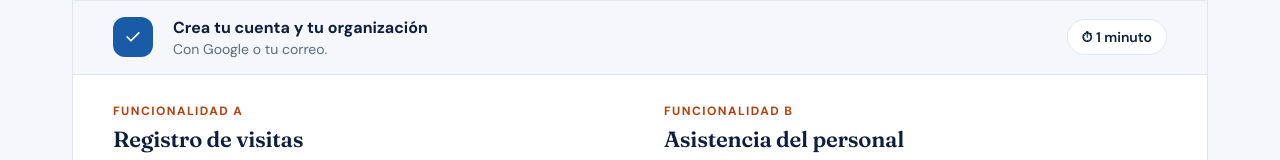
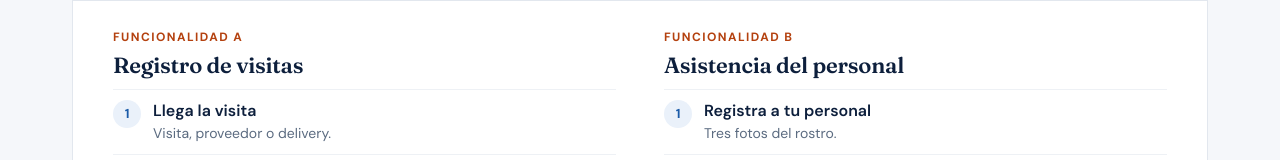
Before and after one commit to Pragma-TI/Pragma-TI, a website: page videos.html in a window 1280 px wide. Shown: the part 783-943 px from the top of the page. Drawn offline with Linux system fonts and the light colour scheme.

Commit message:
Catálogo: se quita la franja del primer paso de cada app
Co-Authored-By: Claude Opus 5.5 <noreply@anthropic.com>

```diff
--- a/videos.html
+++ b/videos.html
@@ -107,16 +107,8 @@
     .video .pie > span:first-child { background: rgba(13,31,60,.82); padding: 4px 10px; border-radius: 8px; }
     .video .demo { font-size: 12px; font-weight: 700; letter-spacing: .08em; text-transform: uppercase; background: var(--naranja); color: var(--tinta); padding: 4px 10px; border-radius: 999px; }
 
-    /* Primer paso */
-    .franja { display: flex; flex-wrap: wrap; align-items: center; gap: 16px 20px; padding: 16px 40px; background: var(--fondo); border-top: 1px solid var(--borde); border-bottom: 1px solid var(--borde); }
-    .franja-ic { width: 40px; height: 40px; border-radius: 12px; background: var(--acento); color: #fff; display: flex; align-items: center; justify-content: center; flex-shrink: 0; }
-    .franja-txt { flex: 1 1 280px; min-width: 0; }
-    .franja-txt b { display: block; font-size: 16px; }
-    .franja-txt span { display: block; margin-top: 2px; font-size: 14px; color: var(--suave); }
-    .tiempo { font-size: 14px; font-weight: 600; background: var(--blanco); border: 1px solid var(--borde); padding: 8px 14px; border-radius: 999px; }
-
     /* Funcionalidades */
-    .grupos { display: flex; flex-wrap: wrap; gap: 28px 48px; padding: 28px 40px; }
+    .grupos { display: flex; flex-wrap: wrap; gap: 28px 48px; padding: 28px 40px; border-top: 1px solid var(--borde); }
     .grupo { flex: 1 1 340px; min-width: 0; }
     .grupo.ancho2 { flex: 2 1 560px; }
     .grupo .etiqueta { font-size: 12px; margin-bottom: 6px; }
@@ -154,7 +146,6 @@
       .intro-video { max-width: none; }
       .intro h2 { font-size: 30px; }
       .desc { font-size: 16px; }
-      .franja { padding: 14px 20px; }
       .grupos { gap: 24px; padding: 22px 20px 24px; }
       .grupo.ancho2 ol { grid-template-columns: minmax(0, 1fr); }
       .resultados { grid-template-columns: minmax(0, 1fr); padding: 0 20px 24px; }
@@ -199,7 +190,6 @@
       lista: 'PLNiqJejKUFGY', inicio: 'lynC4b8buSo', portada: 'cSY4n4giEVA',
       desc: 'Control de asistencia del personal y registro de ingreso y salida de visitas, con foto, hora y ubicación.',
       para: ['Empresas y pymes', 'Obras y proyectos', 'Clínicas y colegios', 'Edificios y recepciones'],
-      inicioCuenta: ['Crea tu cuenta y tu organización', 'Con Google o tu correo.', '1 minuto'],
       grupos: [
         { eti: 'Funcionalidad A', tit: 'Registro de visitas', pasos: P([['Llega la visita', 'Visita, proveedor o delivery.'], ['Foto a su DNI', 'Los datos se llenan solos.'], ['Ingreso registrado', 'Con hora, foto y ubicación.'], ['Marca su salida', 'Sabes quién sigue dentro.']]) },
         { eti: 'Funcionalidad B', tit: 'Asistencia del personal', pasos: P([['Registra a tu personal', 'Tres fotos del rostro.'], ['Asigna su horario', 'Días, entrada y salida.'], ['Marca con una foto', 'Reconoce su rostro.'], ['Tardanzas y horas', 'Se calculan solas.']]) },
@@ -209,7 +199,6 @@
       lista: 'PLamHDec3hxIA', inicio: 'X5WpRR3V0wE', portada: 'EAMdZabqUGQ',
       desc: 'Gestiona una reunión de forma dinámica: convocatoria, quórum en vivo, votaciones en tiempo real y resultados publicados en acta.',
       para: ['Asociaciones y juntas vecinales', 'Cooperativas', 'Clubes, gremios y sindicatos', 'Directorios y juntas de accionistas'],
-      inicioCuenta: ['Crea tu organización y tu padrón', 'Pégalo desde Excel.', '2 minutos'],
       grupos: [
         { eti: 'El administrador', tit: 'Convoca y controla', pasos: P([['Crea la reunión', 'Fecha, quórum y puntos.'], ['Convoca a todos', 'Por correo y WhatsApp.'], ['Quórum en vivo', 'Sube mientras llegan.'], ['Abre cada votación', 'Y ciérrala al terminar.']]) },
         { eti: 'El participante', tit: 'Se registra y vota', pasos: P([['Abre su enlace', 'Desde su celular.'], ['Escribe su DNI', 'Sin crear una cuenta.'], ['Vota con un toque', 'Y confirma su voto.'], ['¿No puede ir?', 'Delega con carta poder.']]) },
@@ -219,7 +208,6 @@
       lista: 'PLA1uFvDQmyz8', inicio: 'rkkBbvxZI84', portada: 'rkkBbvxZI84',
       desc: 'Administración y mantenimiento para edificios residenciales: padrón, reuniones y votaciones, presupuesto, cuotas y recibos, todo en un solo lugar.',
       para: ['Edificios y condominios', 'Administradores', 'Junta directiva', 'Propietarios'],
-      inicioCuenta: ['Carga tu edificio y su padrón', 'Desde tu Excel actual.', '5 minutos'],
       grupos: [
         { eti: 'La administración', tit: 'Emite, cobra y controla', ancho: true, pasos: P([['Arma el presupuesto y conceptos', 'Versiones, frecuencia, documentos adjuntos.'], ['Lectura de medidor', 'Agua, luz, gas.'], ['Emite los recibos', 'Mantenimiento, extraordinarios.'], ['Notificación WhatsApp y correo', 'Recibos, reuniones, reservas, incidentes.'], ['Controla la morosidad', 'Multas, esquelas.'], ['Gestiona mantenimientos', 'Programación, cotizaciones, ejecución, facturas.'], ['Supervisa las rondas', 'Equipos con QR, evidencia con foto y hora, alertas.'], ['Concilia ingresos y egresos', 'Extracto de banco, asociado a recibos y facturas.']]) },
         { eti: 'El propietario', tit: 'Paga y participa', pasos: P([['Entra a su portal', 'Con su DNI, desde el celular.'], ['Ve y paga su recibo', 'Con el detalle del mes.'], ['Reserva y reporta', 'Áreas comunes e incidencias.'], ['Revisa en qué se gastó', 'Cada gasto, con su recibo.']]) },
@@ -229,7 +217,6 @@
       lista: 'PLNKK3srRKwV8', inicio: 'm8PMjO1KbRA', portada: 'm8PMjO1KbRA',
       desc: 'Cada servicio de limpieza programado y ejecutado con evidencia: fotos de antes y después, acta del servicio y reportes históricos.',
       para: ['Edificios', 'Propiedades particulares', 'Alquileres', 'Personal de limpieza independiente'],
-      inicioCuenta: ['Crea tu cuenta con tu celular', 'Gratis, con un código por mensaje.', '1 minuto'],
       grupos: [
         { eti: 'El propietario', tit: 'Programa y revisa', pasos: P([['Crea su inmueble', 'Y qué se limpia en cada ambiente.'], ['Invita al personal', 'Por WhatsApp, con un enlace.'], ['Programa la limpieza', 'Una vez o con horario fijo.'], ['Revisa la evidencia', 'Fotos y acta de cada servicio.']]) },
         { eti: 'El personal de limpieza', tit: 'Limpia con evidencia', pasos: P([['Recibe el aviso', 'Por WhatsApp, con el horario.'], ['Foto de cómo lo encontró', 'Antes de empezar.'], ['Olvidados y daños', 'Cada uno con su foto.'], ['Foto de cómo lo dejó', 'Y cierra el servicio.']]) },
@@ -239,7 +226,6 @@
       lista: 'PLK-3aSlpwZns', inicio: 'hmUYkZTktDE', portada: 'hmUYkZTktDE',
       desc: 'Rentas cortas en piloto automático: sincronización con Airbnb, registro de huéspedes, limpiezas programadas y avisos por WhatsApp.',
       para: ['Anfitriones', 'Propietarios de departamentos en alquiler temporal'],
-      inicioCuenta: ['Crea tu cuenta y tu marca', 'Con Google o tu correo.', '2 minutos'],
       grupos: [
         { eti: 'El anfitrión', tit: 'Configura una vez', pasos: P([['Vincula tus anuncios', 'El calendario iCal de Airbnb.'], ['Registra a tu equipo', 'Conserje y limpieza.'], ['Ponle tu marca', 'Logo, colores y nombre.'], ['Recibe los avisos', 'Por WhatsApp y correo.']]) },
         { eti: 'Cada reserva', tit: 'Corre en automático', pasos: P([['Entra sola de Airbnb', 'En segundos, sin copiar nada.'], ['El huésped se registra', 'Con su documento, desde su enlace.'], ['El conserje marca la llegada', 'Con su cochera asignada.'], ['Limpieza deja sus fotos', 'Antes y después.']]) },
@@ -250,7 +236,6 @@
   const ICO = {
     flecha: '<svg width="16" height="16" viewBox="0 0 24 24" fill="none" stroke="currentColor" stroke-width="2" stroke-linecap="round" stroke-linejoin="round" aria-hidden="true"><path d="M7 17L17 7"/><path d="M8 7h9v9"/></svg>',
     youtube: '<svg width="18" height="18" viewBox="0 0 24 24" fill="none" stroke="currentColor" stroke-width="1.8" stroke-linecap="round" stroke-linejoin="round" aria-hidden="true"><rect x="2.5" y="5" width="19" height="14" rx="4"/><path d="M10 9.5v5l4.5-2.5z"/></svg>',
-    check: '<svg width="20" height="20" viewBox="0 0 24 24" fill="none" stroke="currentColor" stroke-width="2" stroke-linecap="round" stroke-linejoin="round" aria-hidden="true"><path d="M5 12l4.5 4.5L19 7"/></svg>',
     play: '<svg width="26" height="26" viewBox="0 0 24 24" fill="#0D1F3C" aria-hidden="true"><path d="M8 5.5v13l11-6.5z"/></svg>',
     grafico: '<svg width="20" height="20" viewBox="0 0 24 24" fill="none" stroke="currentColor" stroke-width="2" stroke-linecap="round" stroke-linejoin="round" aria-hidden="true"><path d="M4 19V5"/><path d="M4 19h16"/><path d="M8 15l4-4 3 3 5-6"/></svg>',
   }
@@ -264,7 +249,6 @@
   APPS.forEach((app, i) => {
     const num = String(i + 1).padStart(2, '0')
     pestanas.insertAdjacentHTML('beforeend', `<button type="button" class="pestana" role="tab" id="tab-${app.id}" aria-controls="${app.id}" aria-selected="false" data-app="${app.id}"><span class="num">${num}</span><span class="nom">${app.nombre}</span><span class="cat">${app.categoria}</span></button>`)
-    const [cTit, cSub, cTiempo] = app.inicioCuenta
     const art = document.createElement('article')
     art.className = 'app'; art.id = app.id
     art.setAttribute('role', 'tabpanel'); art.setAttribute('aria-labelledby', 'tab-' + app.id)
@@ -288,11 +272,6 @@
             <span class="pie"><span>Mira cómo funciona ${app.nombre}</span><span class="demo">Demo</span></span>
           </button>
         </div>
-      </div>
-      <div class="franja">
-        <span class="franja-ic">${ICO.check}</span>
-        <div class="franja-txt"><b>${cTit}</b><span>${cSub}</span></div>
-        <span class="tiempo">⏱ ${cTiempo}</span>
       </div>
       <div class="grupos">${app.grupos.map(g => `
         <section class="grupo${g.ancho ? ' ancho2' : ''}">
```
